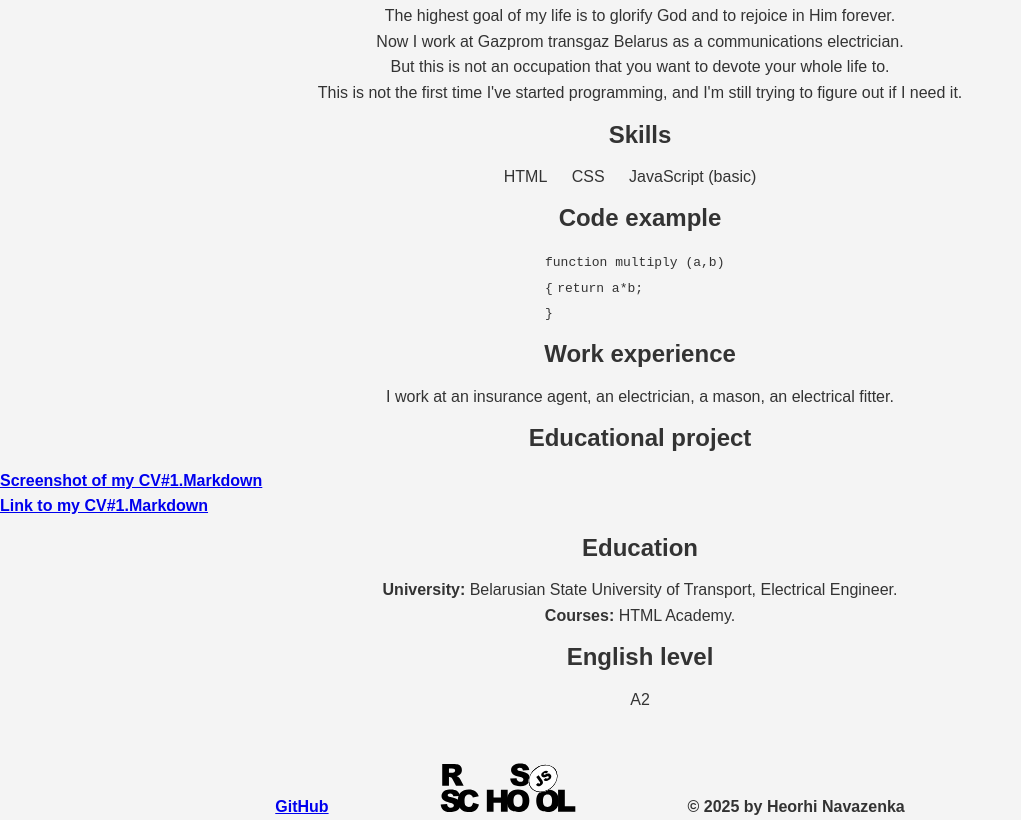
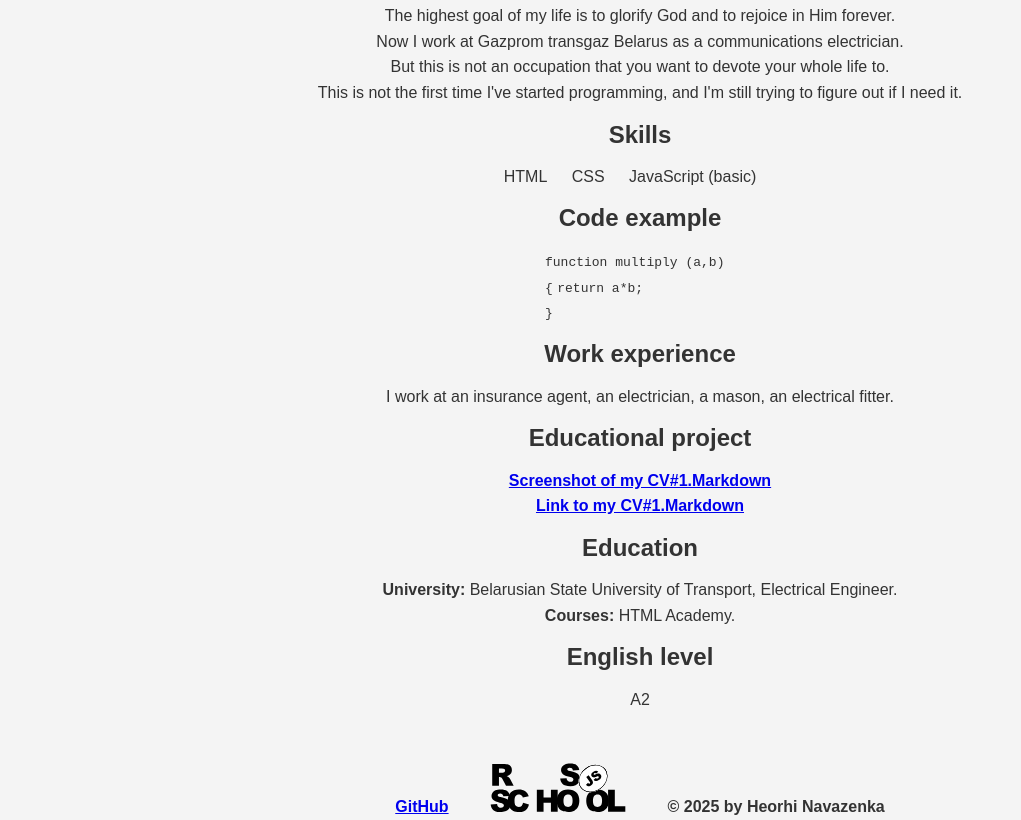
Before and after one commit to Georgei-1987/rsschool-cv, a plain HTML site: page index.html in a window 1280 px wide. Shown: the part 616-1436 px from the top of the page, without its empty margins (0-1021 px from the left). Drawn offline with Linux system fonts and the light colour scheme.

Commit message:
fix: update style.css

```diff
--- a/style.css
+++ b/style.css
@@ -85,10 +85,16 @@ h2 {
 
 .footer li {
     display: inline-block;
-    margin-right: 100px;
 }
 
 .education_container {
+    margin-left: auto;
+    margin-right: auto;
+
+    text-align: center;
+}
+
+.educational_project_container {
     margin-left: auto;
     margin-right: auto;
 
@@ -104,6 +110,11 @@ h2 {
 
 .image_container {
     text-align: center;
+}
+
+.logo {
+    margin-left: 30px;
+    margin-right: 30px;
 }
 
 .main_container {
```
